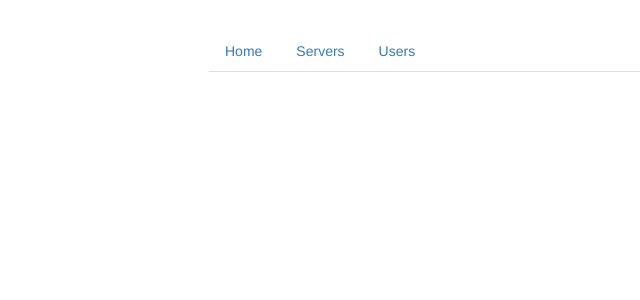
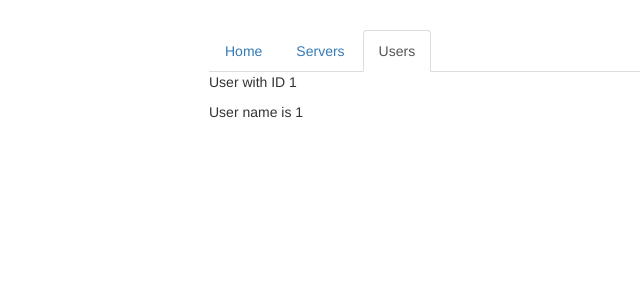
Before and after one commit to NHartMusic/angular_router_01, an Angular app: page /users/1/1 in a window 1280 px wide. Before the commit this address led to /. Shown: the top 300 px of the page, without its empty margins (56-696 px from the left). Built offline with nearby package versions, Linux system fonts and the light colour scheme.

Commit message:
passing route params

```diff
--- a/src/app/app.module.ts
+++ b/src/app/app.module.ts
@@ -15,6 +15,7 @@
 const appRoutes: Routes = [
   { path: '', component: HomeComponent },
   { path: 'users', component: UsersComponent },
+  { path: 'users/:id/:name', component: UserComponent },
   { path: 'servers', component: ServersComponent }
 ]
 
--- a/src/app/servers/servers.component.html
+++ b/src/app/servers/servers.component.html
@@ -10,7 +10,7 @@
     </div>
   </div>
   <div class='col-xs-12 col-sm-4'>
-    <a routerLink='/servers'>Reload Page</a>
+    <button class='btn btn-primary' (click)='onReload()'>Reload Page</button>
     <app-edit-server></app-edit-server>
     <hr>
     <app-server></app-server>
--- a/src/app/servers/servers.component.ts
+++ b/src/app/servers/servers.component.ts
@@ -1,5 +1,6 @@
-import { Component, OnInit } from '@angular/core';
-import { ServersService } from './servers.service';
+import { Component, OnInit } from '@angular/core'
+import { ServersService } from './servers.service'
+import { Router, ActivatedRoute } from '@angular/router'
 
 @Component({
   selector: 'app-servers',
@@ -7,12 +8,19 @@
   styleUrls: ['./servers.component.css']
 })
 export class ServersComponent implements OnInit {
-  public servers: {id: number, name: string, status: string}[] = [];
+  public servers: {id: number, name: string, status: string}[] = []
 
-  constructor(private serversService: ServersService) { }
+  constructor(
+    private serversService: ServersService,
+    private router: Router,
+    private route: ActivatedRoute
+  ) { }
 
   ngOnInit() {
-    this.servers = this.serversService.getServers();
+    this.servers = this.serversService.getServers()
   }
 
+  onReload() {
+    // this.router.navigate(['servers'], {relativeTo: this.route})
+  }
 }
--- a/src/app/users/user/user.component.html
+++ b/src/app/users/user/user.component.html
@@ -1,2 +1,2 @@
-<p>User with ID _ID_ loaded.</p>
-<p>User name is _NAME_</p>
+<p>User with ID {{ user.id }}</p>
+<p>User name is {{ user.name }}</p>
--- a/src/app/users/user/user.component.ts
+++ b/src/app/users/user/user.component.ts
@@ -1,4 +1,5 @@
-import { Component, OnInit } from '@angular/core';
+import { Component, OnInit } from '@angular/core'
+import { ActivatedRoute } from '@angular/router'
 
 @Component({
   selector: 'app-user',
@@ -6,11 +7,14 @@
   styleUrls: ['./user.component.css']
 })
 export class UserComponent implements OnInit {
-  user: {id: number, name: string};
+  user: {id: number, name: string}
 
-  constructor() { }
+  constructor(private route: ActivatedRoute) { }
 
   ngOnInit() {
+    this.user = {
+      id: this.route.snapshot.params['id'],
+      name: this.route.snapshot.params['name']
+    }
   }
-
 }
```
